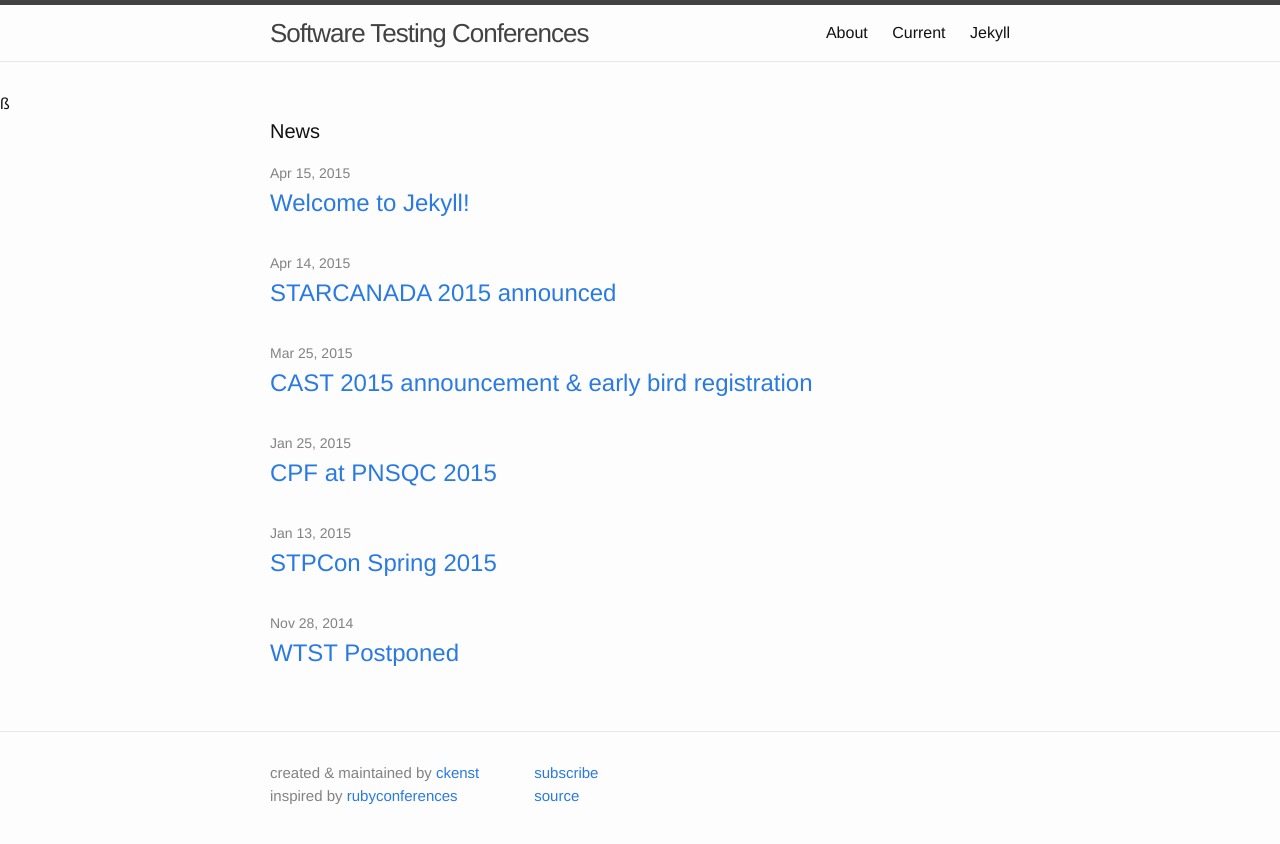
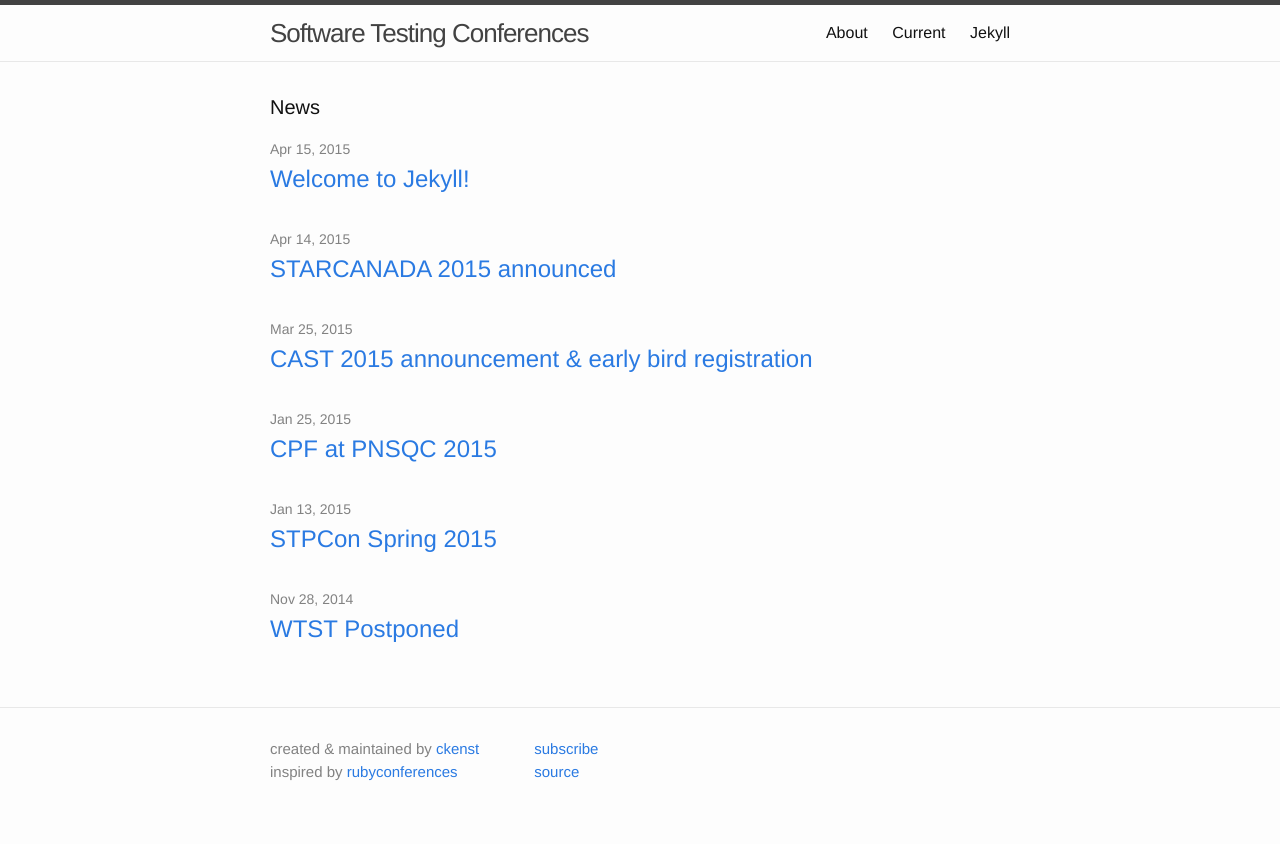
Before and after one commit to TestingConferences/testingconferences.github.io, a Jekyll site: the page built from index.html, in a window 1280 px wide. Shown: the top 844 px of the page. Built offline with Jekyll 4.4.1, drawn with Linux system fonts in a browser that asks for light colours.

Commit message:
removed small typo

```diff
--- a/_layouts/default.html
+++ b/_layouts/default.html
@@ -7,7 +7,7 @@
 
     {% include header.html %}
 
-    <div class="page-content">ß
+    <div class="page-content">
       <div class="wrapper">
         {{ content }}
       </div>
```
